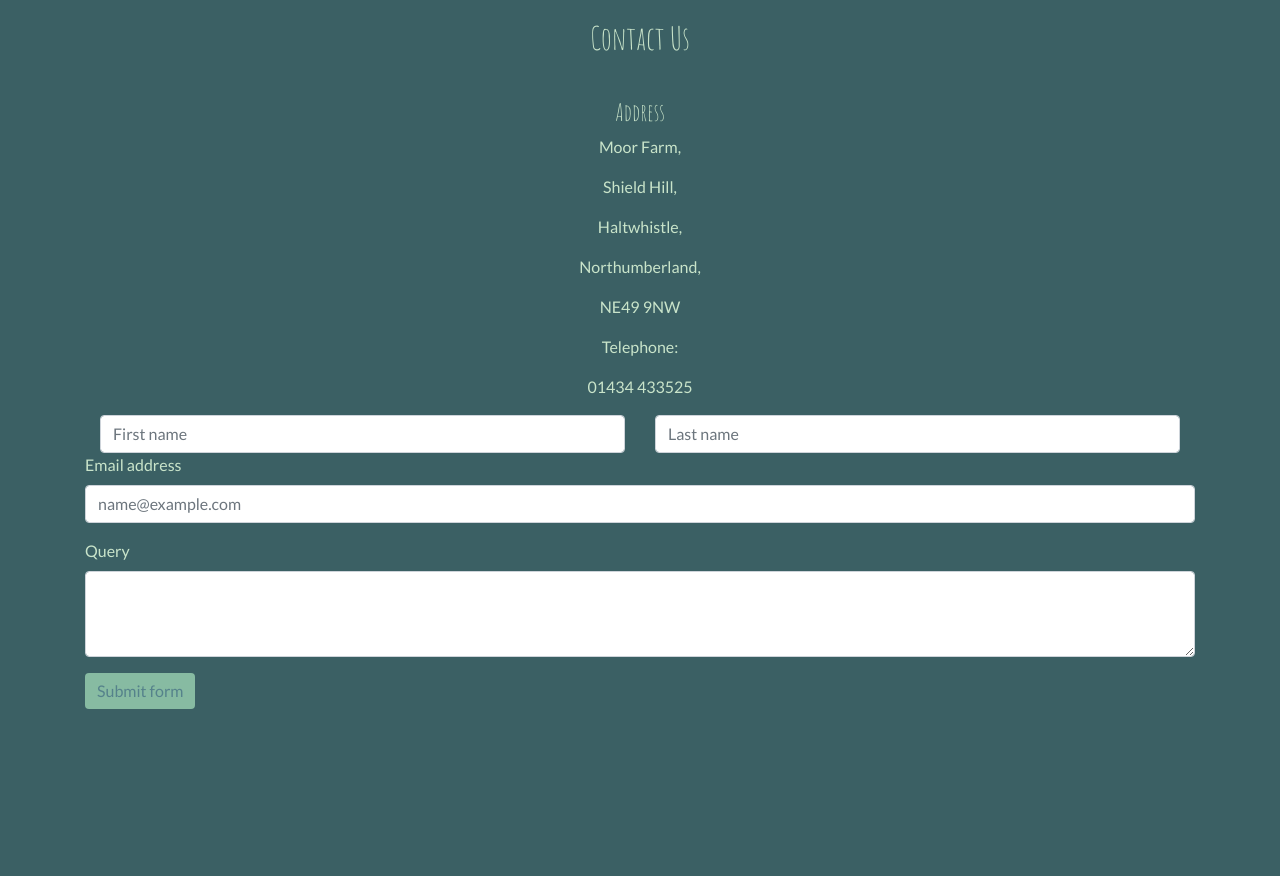
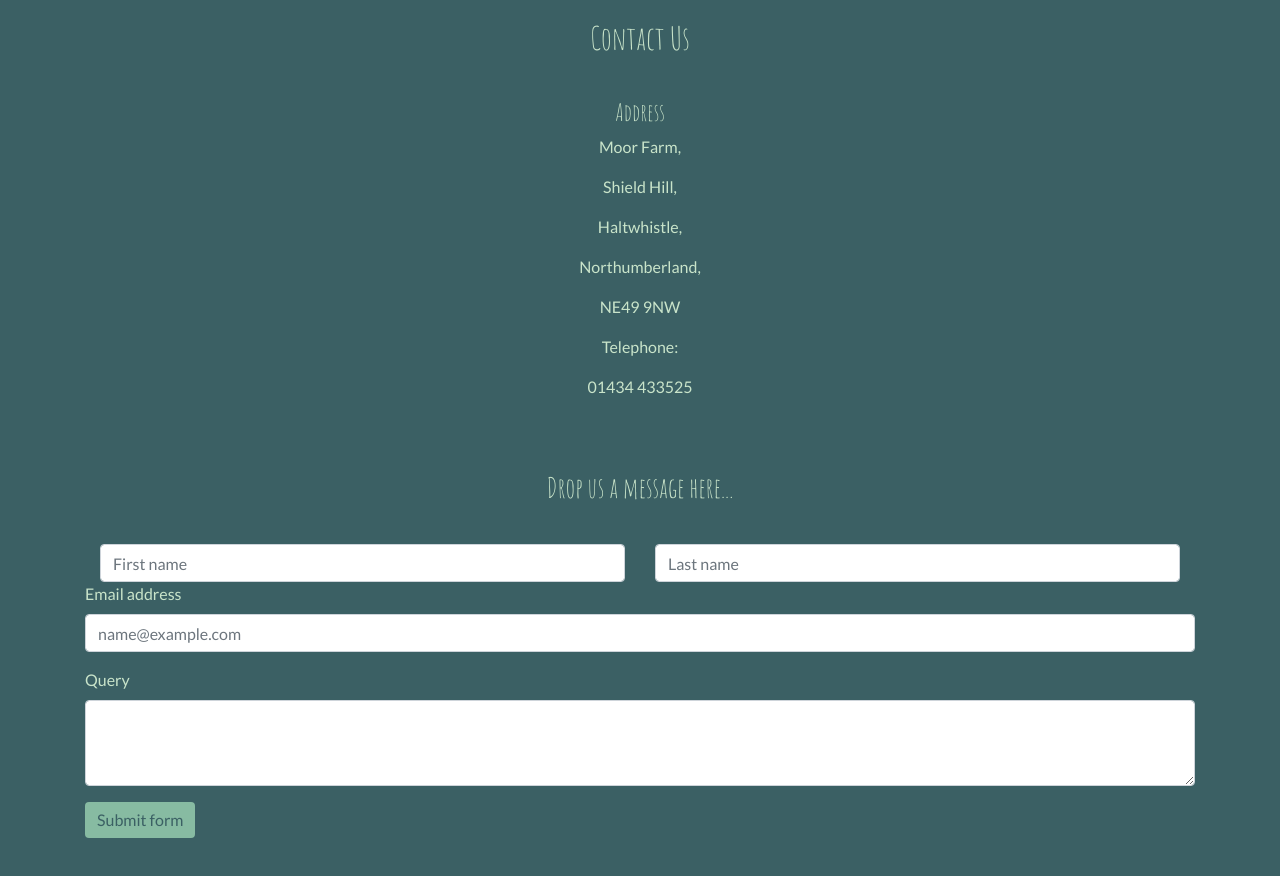
Before and after one commit to Spannakin/WildGetaway, a plain HTML site: page index.html in a window 1280 px wide. Shown: the part 3880-4756 px from the top of the page. Before the commit the page ends 4589 px from the top, so only its background shows below. Drawn offline with nearby package versions, Linux system fonts and the light colour scheme.

Commit message:
header added to form for clarity

```diff
--- a/assets/style.css
+++ b/assets/style.css
@@ -89,6 +89,10 @@ a:hover {
     text-align: justify;
 }
 
+#facilities-list{
+    text-align: centre;
+}
+
 #comment-icon {
     font-size: 2rem;
 }
@@ -116,6 +120,11 @@ a:hover {
 }
 .btn-primary{
     background-color:#87BBA2;
-    color: #55828B;
+    color: #3B6064;
     border: 0;
 }
+
+#contact-form {
+    padding-top:1.5rem;
+    padding-bottom: 3rem;
+}
--- a/index.html
+++ b/index.html
@@ -231,7 +231,12 @@
                     <p>01434 433525</p>
                 </div>
             </div>
-            <form class="container">
+            <form class="container" id="contact-form">
+                <div class="row">
+                    <div class="col">
+                        <h3> Drop us a message here...</h3>
+                    </div>
+                </div>
                 <div class="row">
                     <div class="col">
                         <input type="text" class="form-control" placeholder="First name">
```
